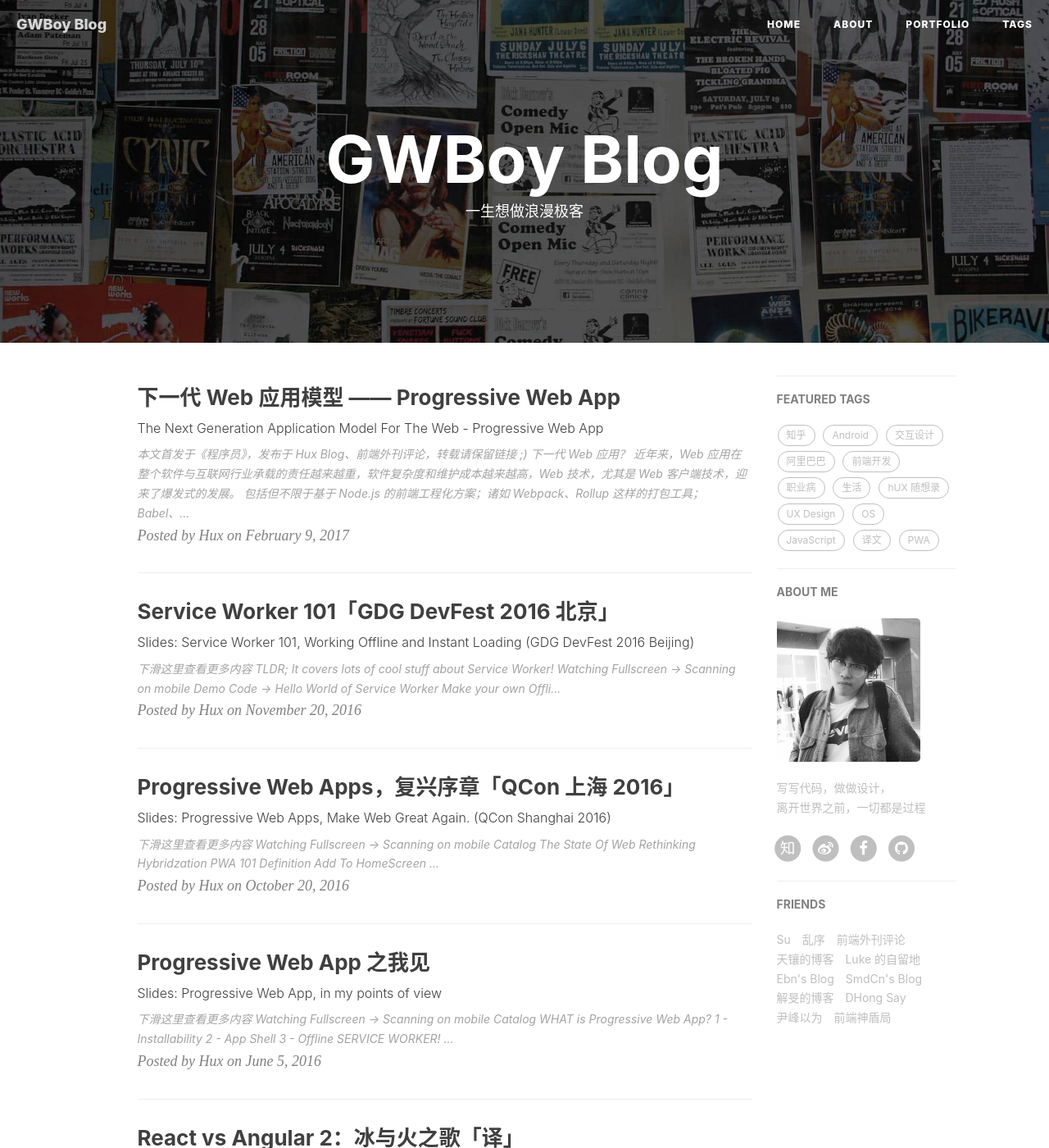
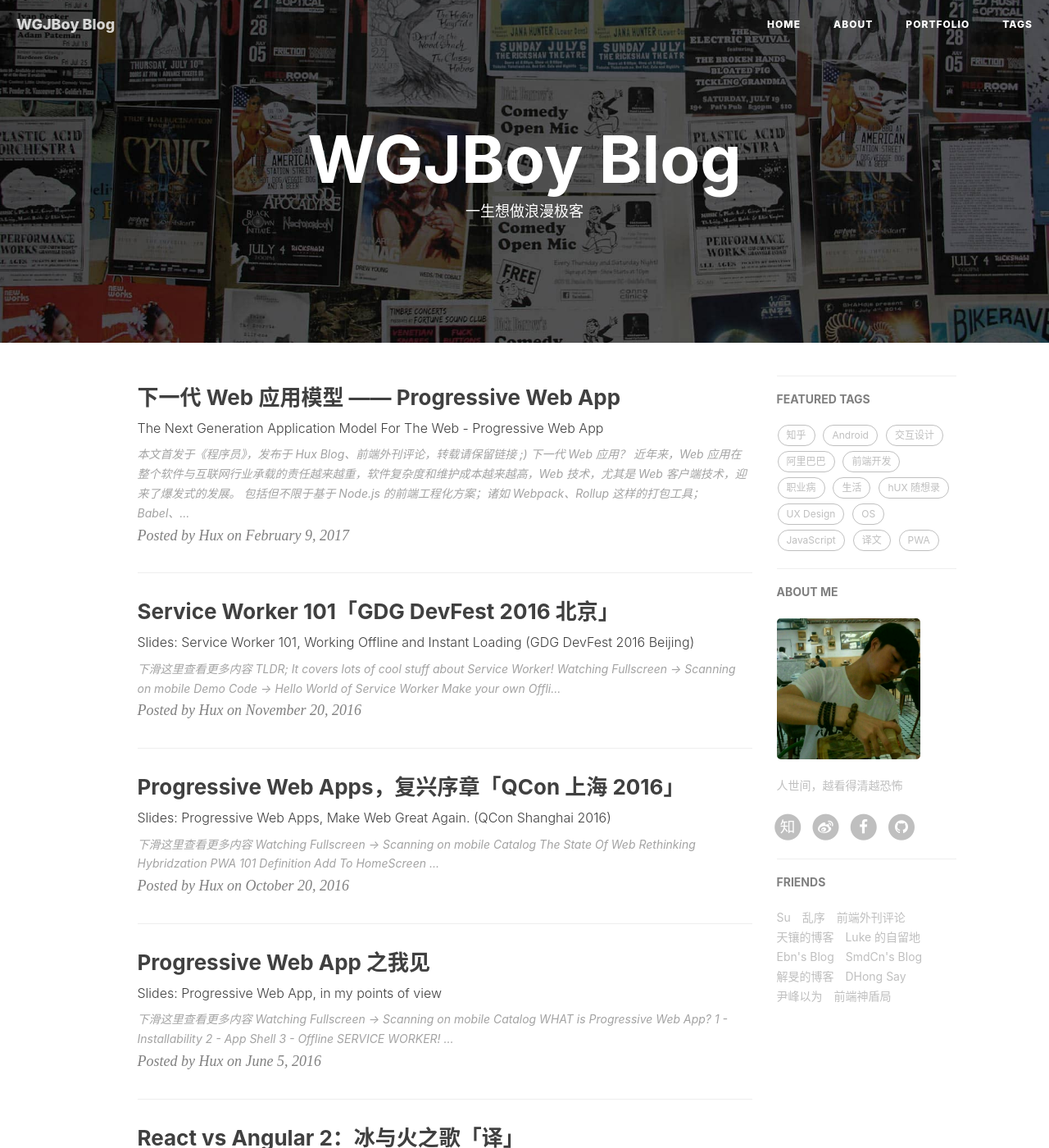
Before and after one commit to WGJBoy/WGJBoy.github.io, a Jekyll site: the page built from index.html, in a window 1280 px wide and 1400 px high. Shown: the whole window at 82% size. Built offline with Jekyll 4.4.1, drawn with Linux system fonts in a browser that asks for light colours; nearby versions of some CDN libraries; the list of posts is cut into pages by our own code; comment, search, counter and statistics services are not loaded; some of the changed text lies outside the part shown.

Commit message:
修改头像
修改头像

```diff
--- a/_config.yml
+++ b/_config.yml
@@ -1,22 +1,22 @@
 # Site settings
-title: GWBoy Blog
-SEOTitle: 国俊的博客 | GWBoy Blog
+title: WGJBoy Blog
+SEOTitle: 国俊的博客 | WGJBoy Blog
 header-img: img/home-bg.jpg
 email: gwboymail@gmail.com
 description: "关于 JAVA 大数据 SQL | 国俊 GWBoy | 这里是 @GW 国俊 的个人博客，一起去探索 ，一起去旅行。"
 keyword: "JAVA 大数据 SQL 项目管理 数据爬虫 高并发 国俊 GWBoy  GW 国俊 一起去探索 一起去旅行  "
-url: "https://huangxuan.me"              # your host, for absolute URL
+url: "https://wgjboy.github.io/"              # your host, for absolute URL
 baseurl: ""                             # for example, '/blog' if your blog hosted on 'host/blog'
 
 
 
 # SNS settings
 RSS: false
-weibo_username:     huxpro
-zhihu_username:     huxpro
-github_username:    huxpro
-#twitter_username:  huxpro
-facebook_username:  huxpro
+weibo_username:     WGJBoy
+zhihu_username:     WGJBoy
+github_username:    WGJBoy
+#twitter_username:  WGJBoy
+facebook_username:  WGJBoy
 # linkedin_username:  firstname-lastname-idxxxx
 
 
@@ -51,7 +51,7 @@ kramdown:
 #disqus_username: _your_disqus_short_name_
 
 # Duoshuo settings
-duoshuo_username: huxblog
+duoshuo_username: WGJBoy
 # Share component is depend on Comment so we can NOT use share only.
 duoshuo_share: true                     # set to false if you want to use Comment without Sharing
 
@@ -64,14 +64,14 @@ duoshuo_share: true                     # set to false if you want to use Commen
 
 # Google Analytics
 ga_track_id: 'UA-49627206-1'            # Format: UA-xxxxxx-xx
-ga_domain: huangxuan.me
+ga_domain: wgjboy.github.io
 
 
 
 # Sidebar settings
 sidebar: true                           # whether or not using Sidebar.
-sidebar-about-description: "写写代码，做做设计，<br>离开世界之前，一切都是过程"
-sidebar-avatar: /img/avatar-hux.jpg      # use absolute URL, seeing it's used in both `/` and `/about/`
+sidebar-about-description: "人世间，越看得清越恐怖"
+sidebar-avatar: /img/avatar-hux.png      # use absolute URL, seeing it's used in both `/` and `/about/`
 
 
 
```
Also changed, not shown: img/avatar-hux.jpg (deleted), img/avatar-hux.png (added).
